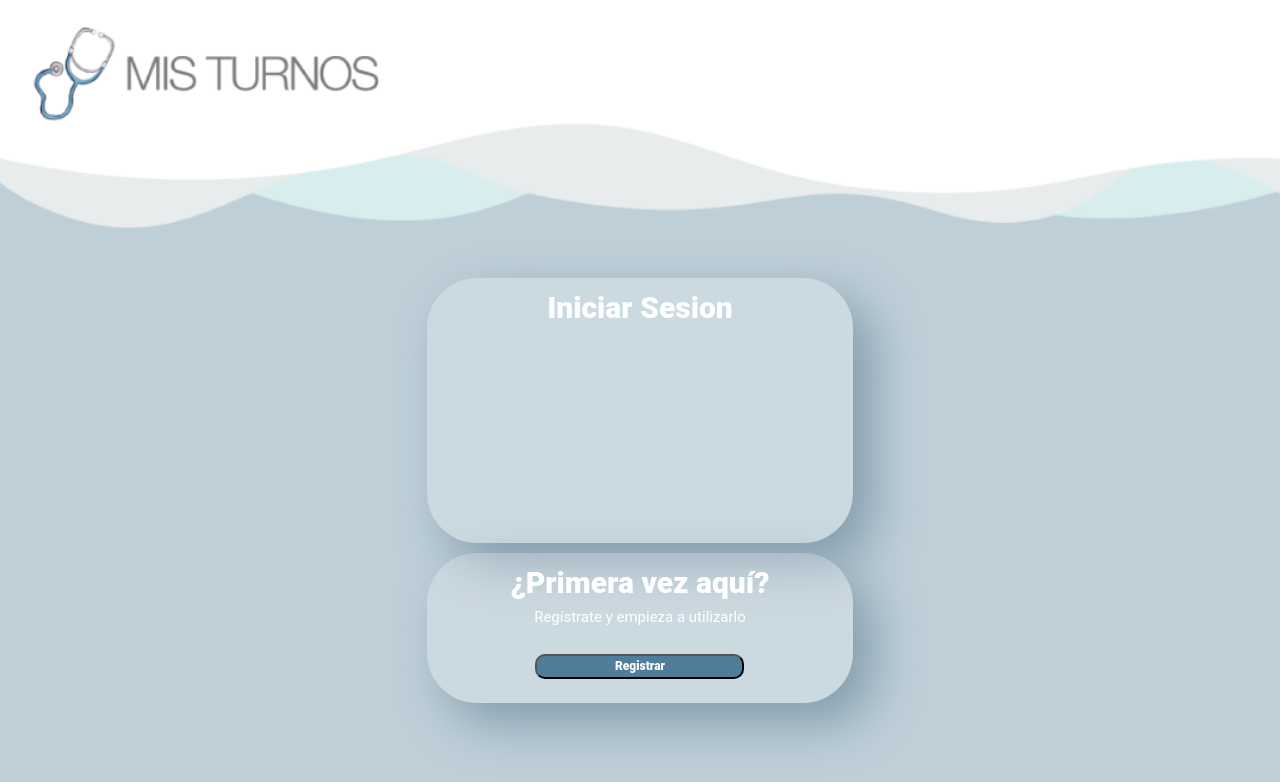
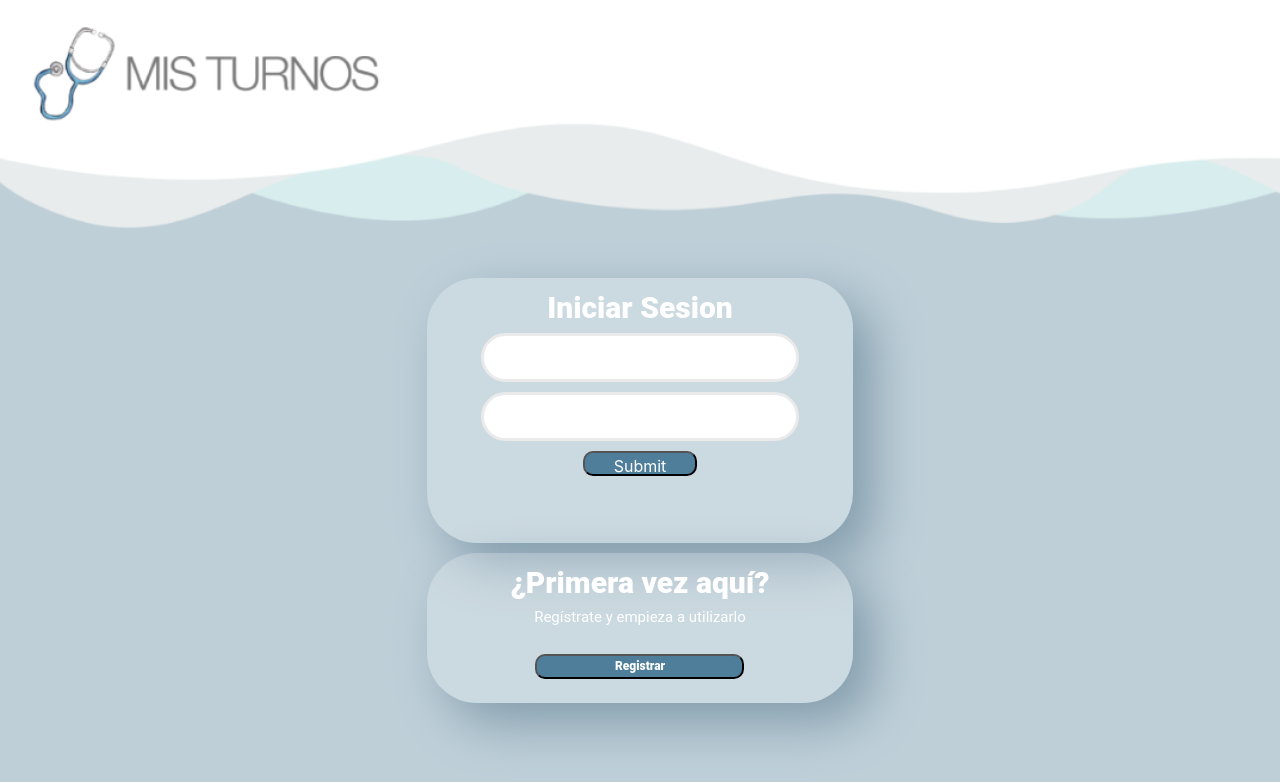
Before and after one commit to vperalta19/mis-turnos, a React (Create React App) app: page / in a window 1280 px wide. Shown: the top 782 px of the page. Built offline with nearby package versions, Linux system fonts and the light colour scheme.

Commit message:
En desarrollo

```diff
--- a/src/assets/css/InicioSesion.css
+++ b/src/assets/css/InicioSesion.css
@@ -19,6 +19,10 @@
     border-radius: 50px;
     margin-bottom: 10px;
     box-shadow:20px 20px 50px #839cac;
+    display: flex;
+    flex-direction: column;
+    flex-wrap: wrap;
+    text-align: center;
 }
 
 .contenedor .fil1 #titleLogIn{
@@ -32,6 +36,42 @@
     line-height: 35px;
 }
 
+.fondoLogSign .contenedor .login #docid{
+    width: 80%;
+    height: 49px;
+
+    background: #FFFFFF;
+    border: 3px solid #EAEAEA;
+    box-sizing: border-box;
+    border-radius: 25px;
+
+    margin-bottom: 10px;
+
+}
+
+.fondoLogSign .contenedor .login #pass{
+    height: 49px;
+    width: 80%;
+
+    background: #FFFFFF;
+    border: 3px solid #EAEAEA;
+    box-sizing: border-box;
+    border-radius: 25px;
+
+    margin-bottom: 10px;
+}
+
+.fondoLogSign .contenedor .login #sub{
+    background-color: #4F7E9B;
+    color:white;
+
+    Width : 114px;
+    Height : 25px;
+    border-radius: 10px;
+    flex-grow: 3;
+    background-position: right;
+
+}
 
 /*---------------------------------------------inicio contenedor de Sign Up---------------------------------------------*/
 
@@ -85,7 +125,6 @@
 }
 
 .fondoLogSign .contenedor .signup .buttonSignUp:hover {
-    /* box-shadow: 0 0 11px rgba(33,33,33,.2); */
     box-shadow: 0 0 11px #388ec4;
 
 }
--- a/src/pages/InicioSesion.js
+++ b/src/pages/InicioSesion.js
@@ -12,6 +12,11 @@ function InicioSesion() {
                     </div>
                     <div className="col-lg-4 col-10 col-md-6 login">
                         <h1 id="titleLogIn">Iniciar Sesion</h1>
+                        <form id="inputLogin">
+                            <input type="text" id="docid" name="docid"></input>
+                            <input type="password" id="pass" name="pass"></input>
+                            <input type="submit" value="Submit" id="sub"></input>
+                        </form>
                     </div>
                 </div>
                 <div className="row fil2">
```
